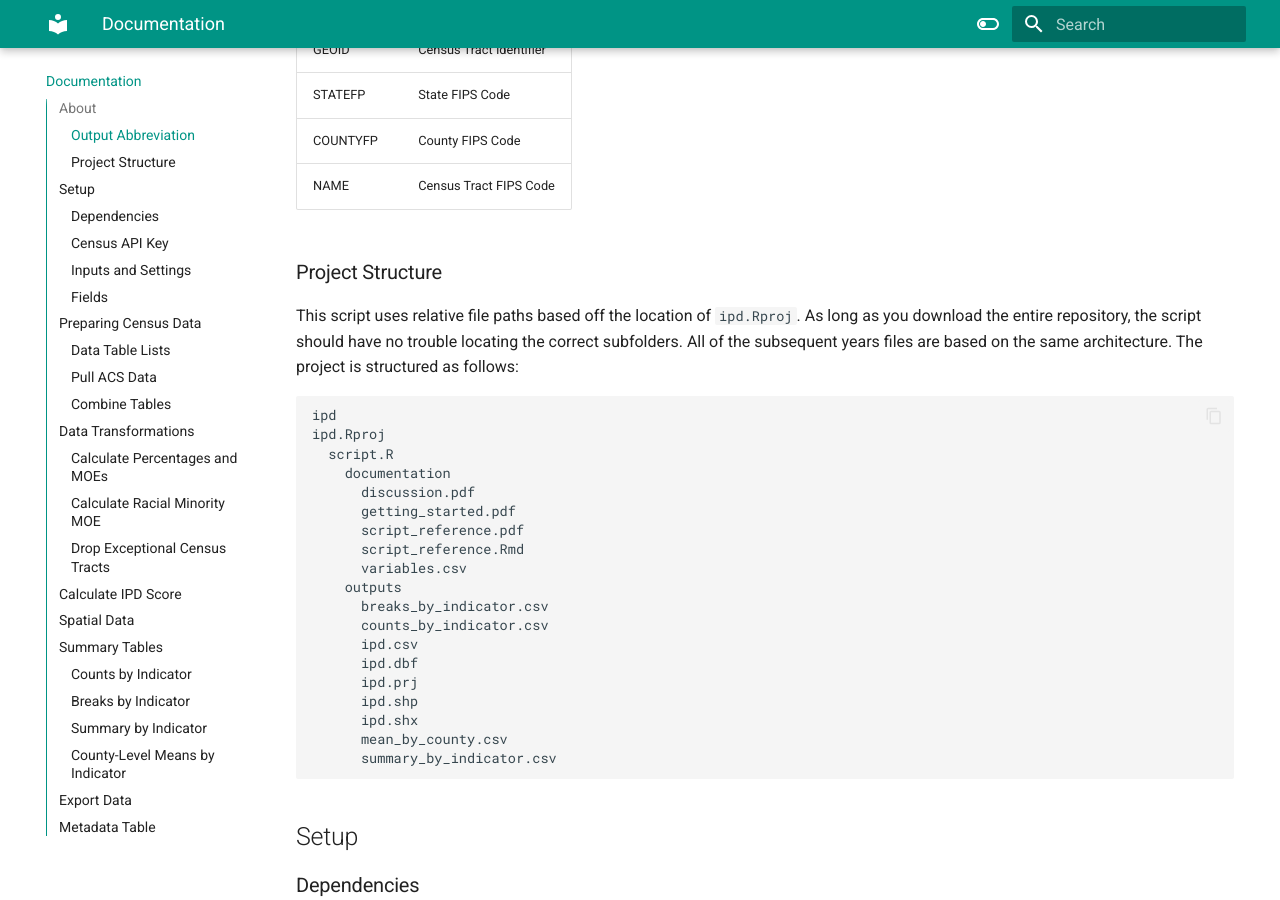
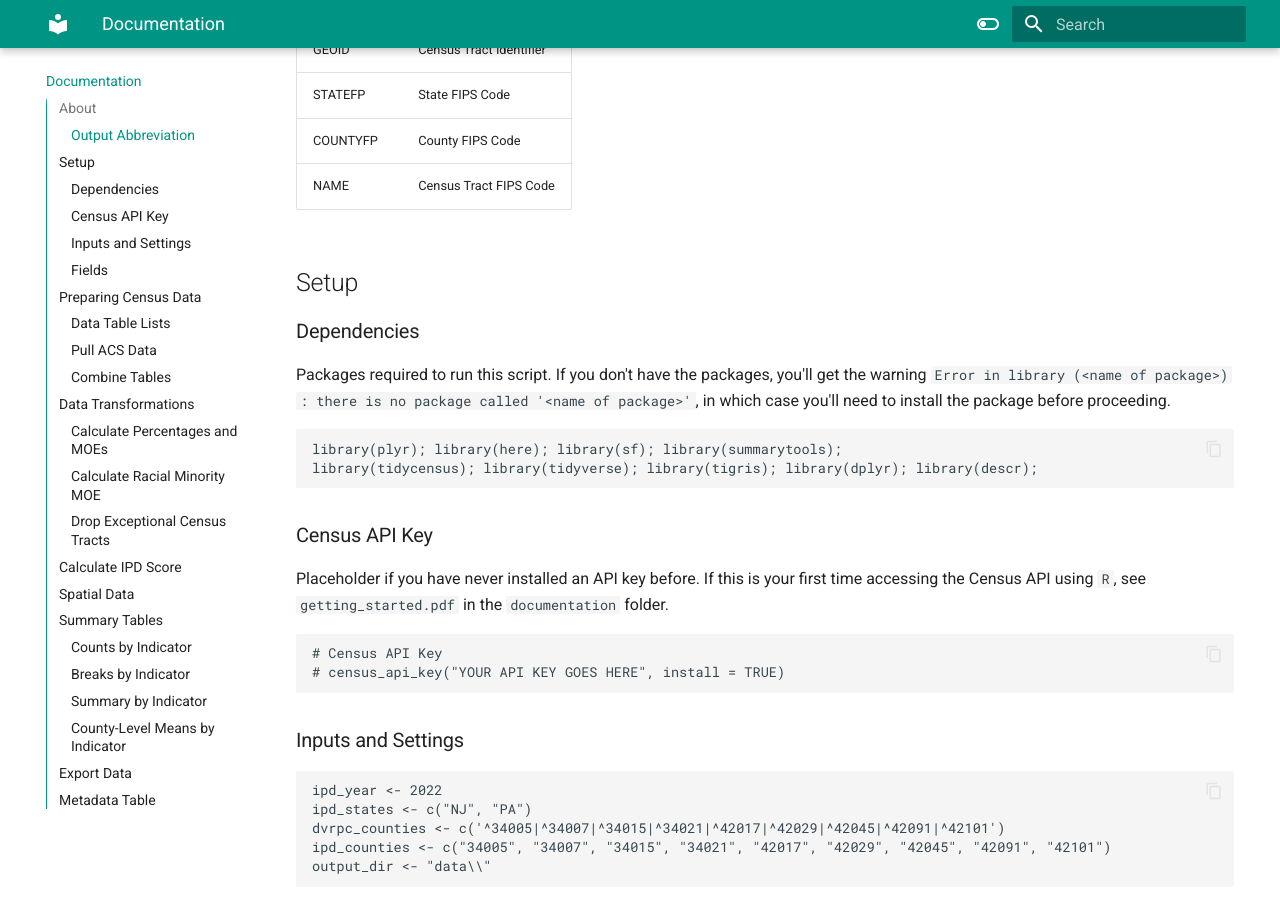
Before and after one commit to dvrpc/ipd, an MkDocs documentation site: the page built from docs/script_reference.md, in a window 1280 px wide and 900 px high, scrolled down 1141 px. Built offline with MkDocs 1.6.1 and Material for MkDocs 9.7.7, drawn with Linux system fonts in a browser that asks for light colours.

Commit message:
docs: removed Project Structure section

````diff
--- a/docs/script_reference.md
+++ b/docs/script_reference.md
@@ -29,31 +29,6 @@ Abbreviations of field names that you'll see in `outputs` *not* comprised of the
 | COUNTYFP     | County FIPS Code                               |
 | NAME         | Census Tract FIPS Code                         |
 
-
-### Project Structure
-This script uses relative file paths based off the location of `ipd.Rproj`. As long as you download the entire repository, the script should have no trouble locating the correct subfolders. All of the subsequent years files are based on the same architecture. The project is structured as follows:
-
-```{r file_structure, eval = FALSE}
-ipd
-ipd.Rproj
-  script.R
-    documentation
-      discussion.pdf
-      getting_started.pdf
-      script_reference.pdf
-      script_reference.Rmd
-      variables.csv
-    outputs
-      breaks_by_indicator.csv
-      counts_by_indicator.csv
-      ipd.csv
-      ipd.dbf
-      ipd.prj
-      ipd.shp
-      ipd.shx
-      mean_by_county.csv
-      summary_by_indicator.csv
-```
 
 ## Setup
 ### Dependencies
````
